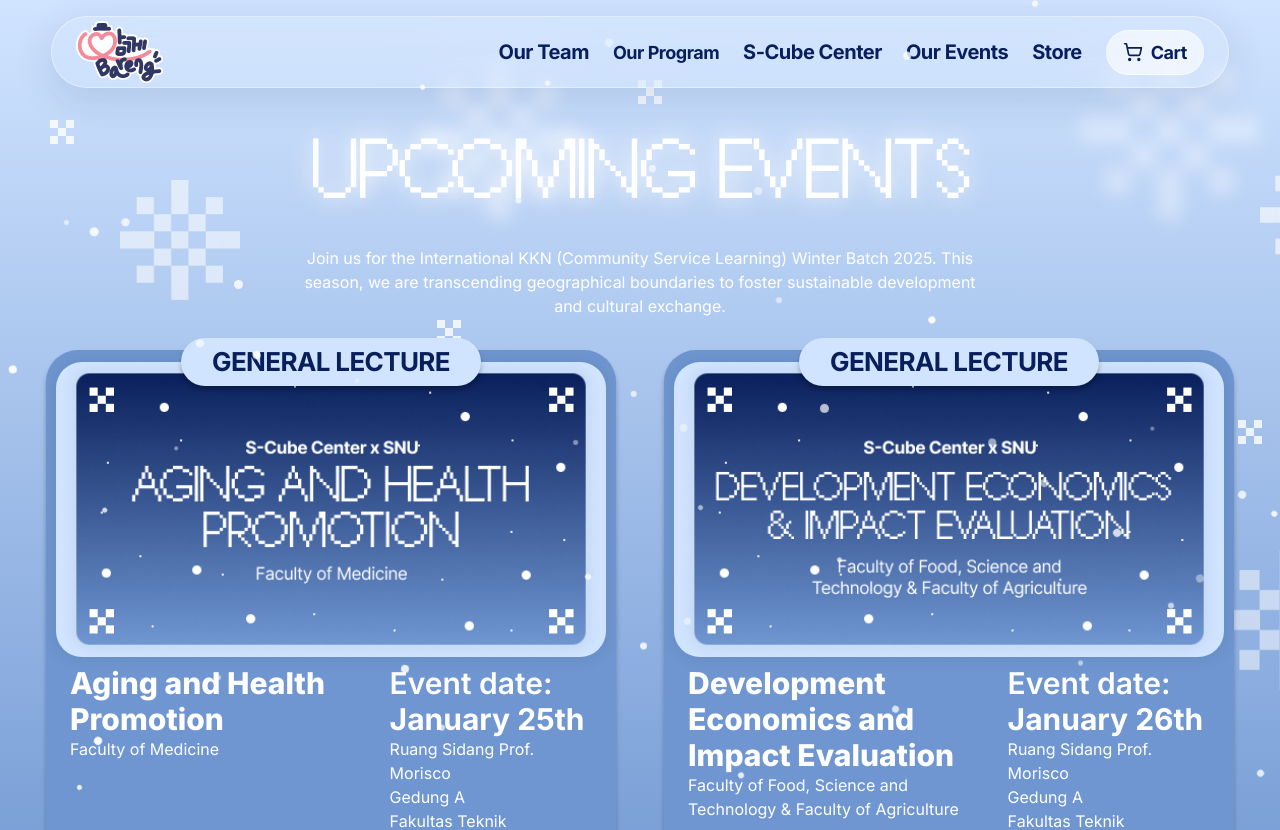
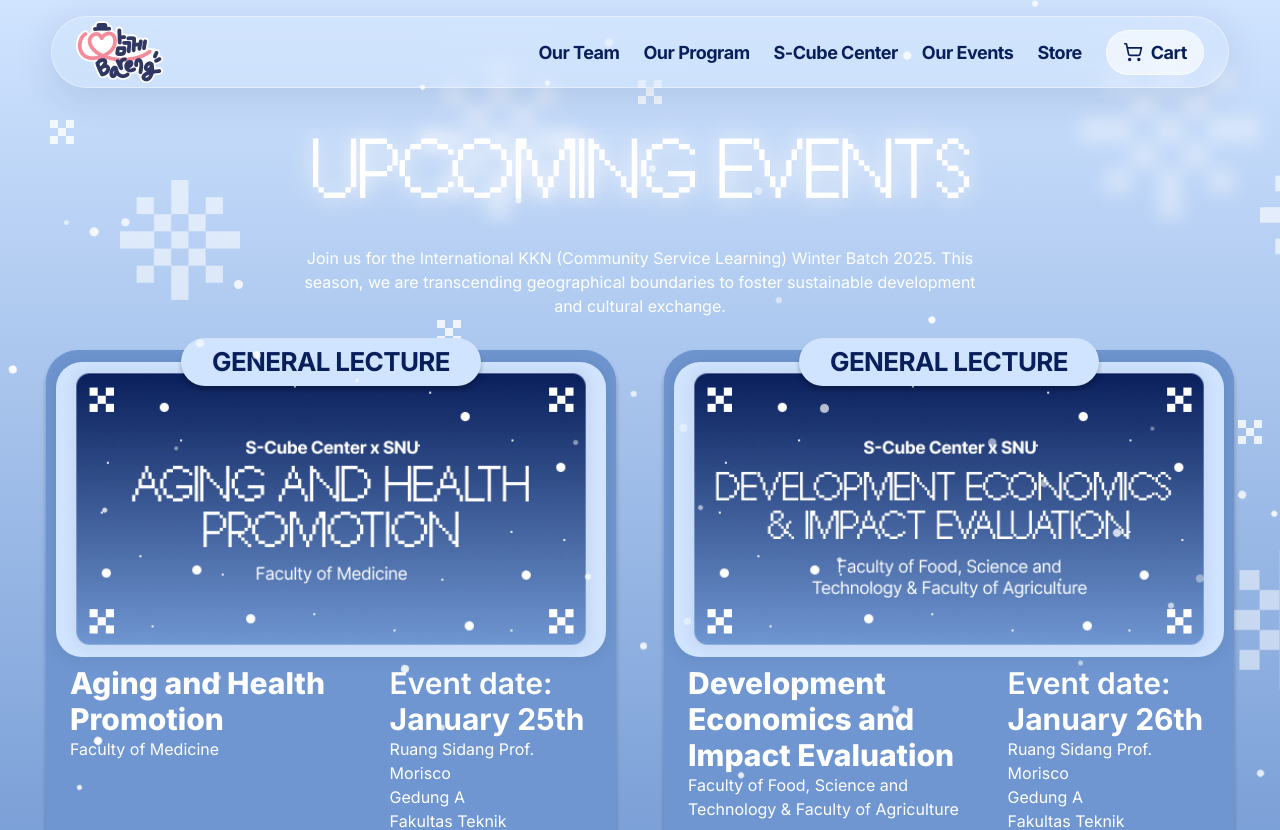
Before and after one commit to HazimMaulana/hamkkebareng, a Next.js app: page /our-events in a window 1280 px wide. Shown: the top 830 px of the page. Built offline with nearby package versions, Linux system fonts and the light colour scheme.

Commit message:
update bug

```diff
--- a/src/app/our-events/page.jsx
+++ b/src/app/our-events/page.jsx
@@ -73,7 +73,7 @@ function EventsCard({
 
       <button
         type="button"
-        className="bg-[#d0e4ff] w-[550px] h-[295px] rounded-[26px] shadow-[0px_0px_15px_5px_rgba(0,0,0,0.05)] overflow-hidden cursor-pointer"
+        className="bg-[#d0e4ff] w-full max-w-[550px] max-h-[295px] aspect-[550/295] rounded-[26px] shadow-[0px_0px_15px_5px_rgba(0,0,0,0.05)] overflow-hidden cursor-pointer"
       >
         <img
           src={imageSrc}
--- a/src/components/Navbar.jsx
+++ b/src/components/Navbar.jsx
@@ -14,19 +14,19 @@ export function Navbar() {
         </a>
 
         <div className="ml-auto hidden lg:flex items-center gap-6">
-          <a href="/our-team" className="font-['Inter'] font-bold text-[#091f5b] text-[20px] tracking-[-0.5px] hover:text-[#6F96D1] transition-colors">
+          <a href="/our-team" className="font-['Inter'] font-bold text-[#091f5b] text-[18px] tracking-[-0.5px] hover:text-[#6F96D1] transition-colors">
             Our Team
           </a>
           <a href="/our-program" className="font-['Inter'] font-bold text-[#091f5b] text-[18px] tracking-[-0.5px] hover:text-[#6F96D1] transition-colors">
               Our Program
           </a>
-          <a href="/scube-center" className="font-['Inter'] font-bold text-[#091f5b] text-[20px] tracking-[-0.5px] hover:text-[#6F96D1] transition-colors">
+          <a href="/scube-center" className="font-['Inter'] font-bold text-[#091f5b] text-[18px] tracking-[-0.5px] hover:text-[#6F96D1] transition-colors">
             S-Cube Center
           </a>
-          <a href="/our-events" className="font-['Inter'] font-bold text-[#091f5b] text-[20px] tracking-[-0.5px] hover:text-[#6F96D1] transition-colors">
+          <a href="/our-events" className="font-['Inter'] font-bold text-[#091f5b] text-[18px] tracking-[-0.5px] hover:text-[#6F96D1] transition-colors">
             Our Events
           </a>
-          <a href="/store" className="font-['Inter'] font-bold text-[#091f5b] text-[20px] tracking-[-0.5px] hover:text-[#6F96D1] transition-colors">
+          <a href="/store" className="font-['Inter'] font-bold text-[#091f5b] text-[18px] tracking-[-0.5px] hover:text-[#6F96D1] transition-colors">
             Store
           </a>
           <a
```
